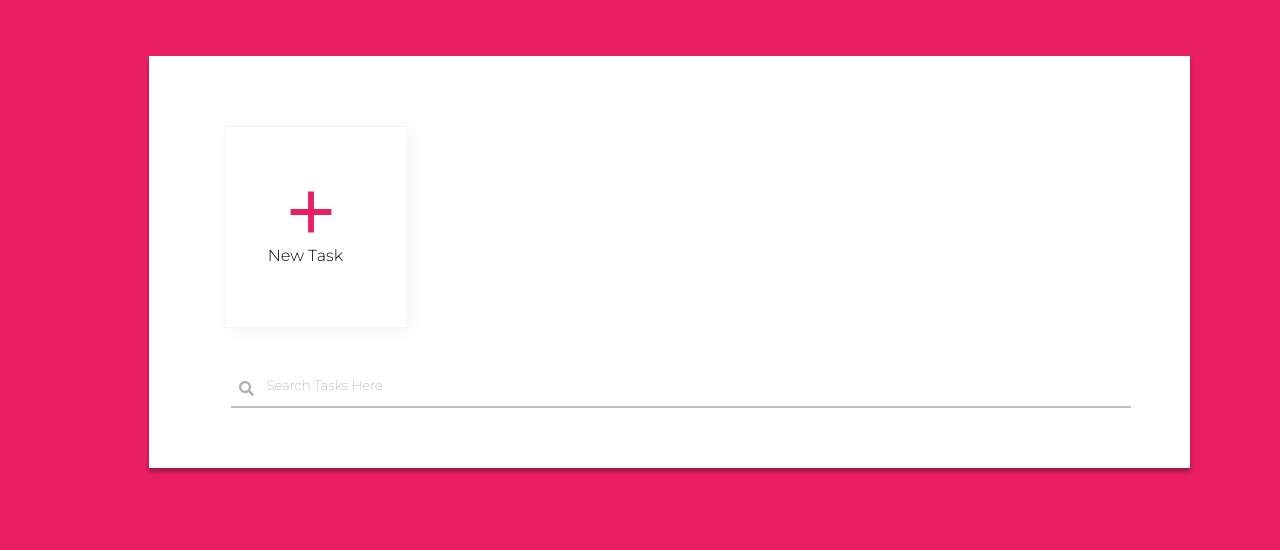
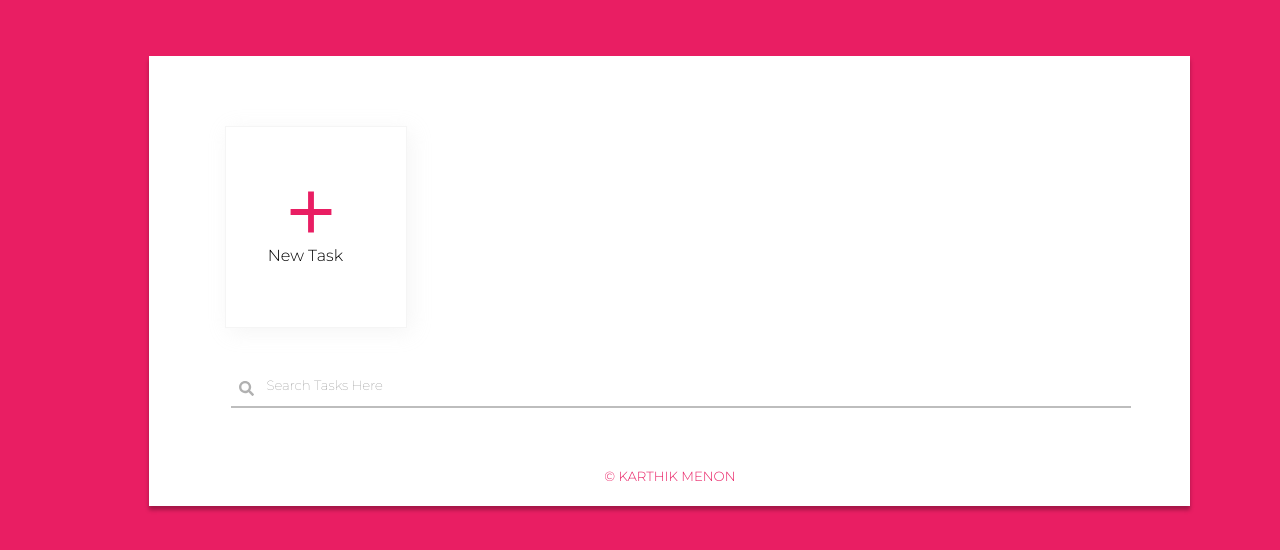
Before and after one commit to karthiknmenon/Task-Manager, a plain HTML site: page Task Manager/index.html in a window 1280 px wide. Drawn offline with nearby package versions, Linux system fonts and the light colour scheme.

Commit message:
copyright

```diff
--- a/Task Manager/index.html
+++ b/Task Manager/index.html
@@ -91,7 +91,7 @@
                 </form>
             </div>
         </div>
-
+        <h5 id="copyright">&copy; Karthik Menon</h5>
     </div>
 
     <!-- Jquery -->
--- a/Task Manager/sass/components/_taskCard.scss
+++ b/Task Manager/sass/components/_taskCard.scss
@@ -8,3 +8,9 @@
     font-weight: 100;
     margin: 0 auto;
 }
+#copyright{
+    font-weight: 300;
+    text-transform: uppercase;
+    text-align: center;
+    color: #E91E63;
+}
```
Also changed, not shown: css/main.css, 1 other file.
